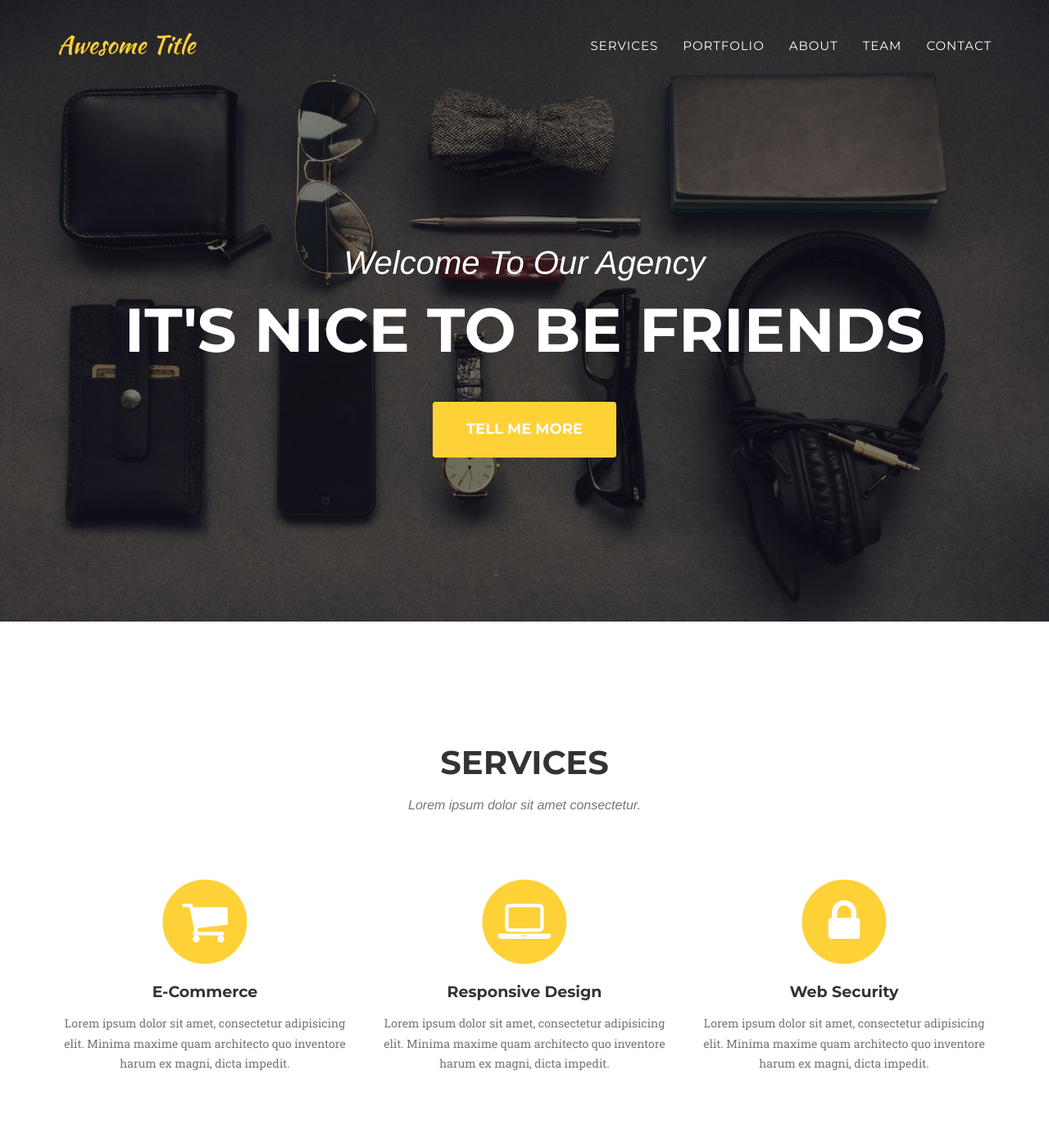
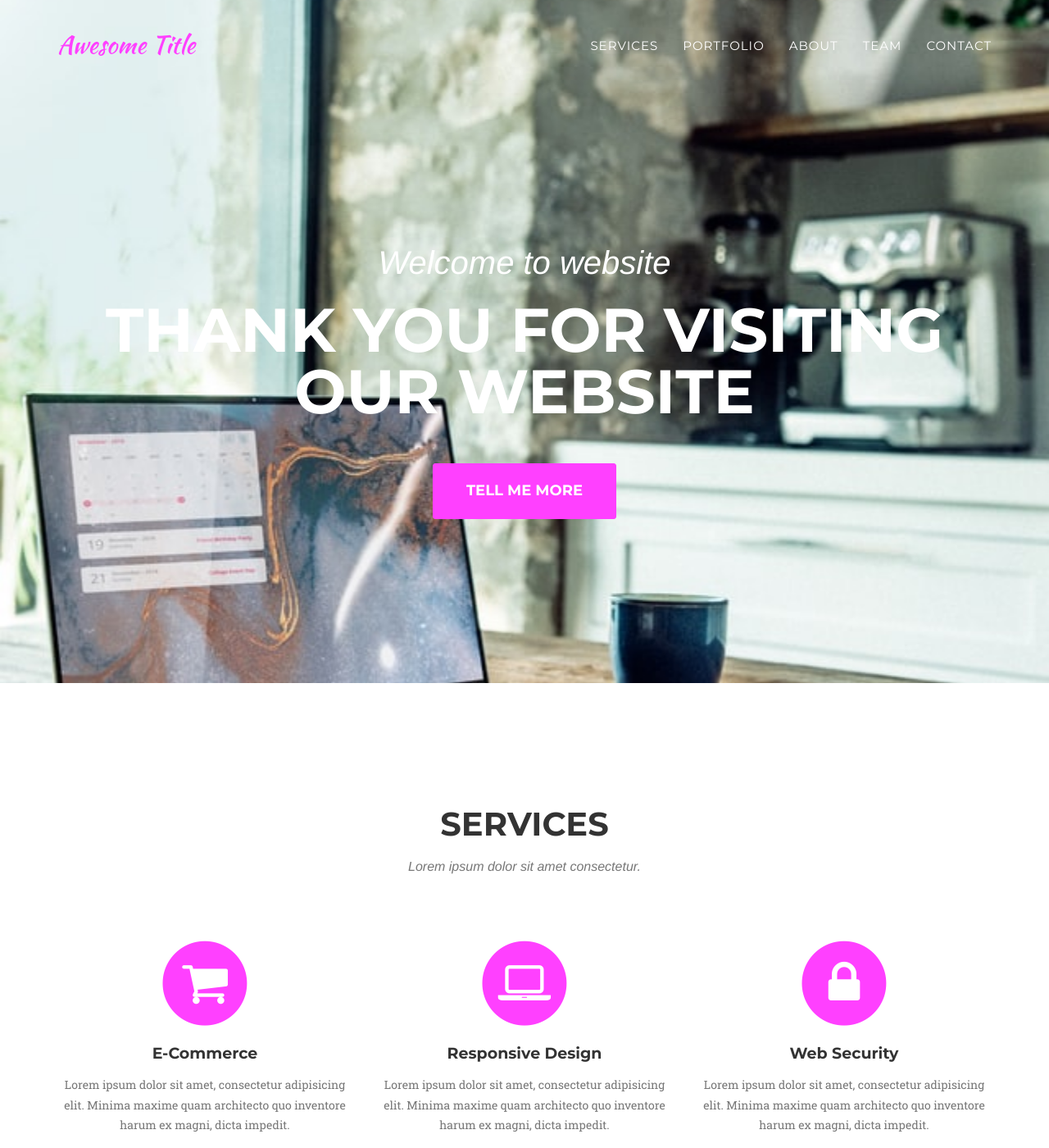
Before and after one commit to heydavid-dev/paid-domain-name-171, a Jekyll site: the page built from index.html, in a window 1280 px wide and 1400 px high. Shown: the whole window at 82% size. Built offline with Jekyll 4.4.1, drawn with Linux system fonts in a browser that asks for light colours; some web fonts are replaced.

```diff
--- a/_config.yml
+++ b/_config.yml
@@ -1,9 +1,9 @@
-url: https://chickensmitten.github.io
-baseurl: /agency
+url: https://heydavid-dev.github.io
+baseurl: /paid-domain-name-171
 
 # Site settings
-header_title: Welcome To Our Agency
-header_subtitle: It's Nice to be Friends
+header_title: Welcome to website
+header_subtitle: Thank You for Visiting Our Website
 
 title: Awesome Title
 email: your-email@domain.com
--- a/_data/template.yml
+++ b/_data/template.yml
@@ -1,7 +1,7 @@
 # Color settings (hex-codes without the leading hash-tag)
 color:
-  primary: fed136
-  secondary: fec503
+  primary: ff40ff
+  secondary: 942192
   secondary-dark: 333
   muted: 777
 
```
Also changed, not shown: img/header-bg.jpg, img/map-image.png.
